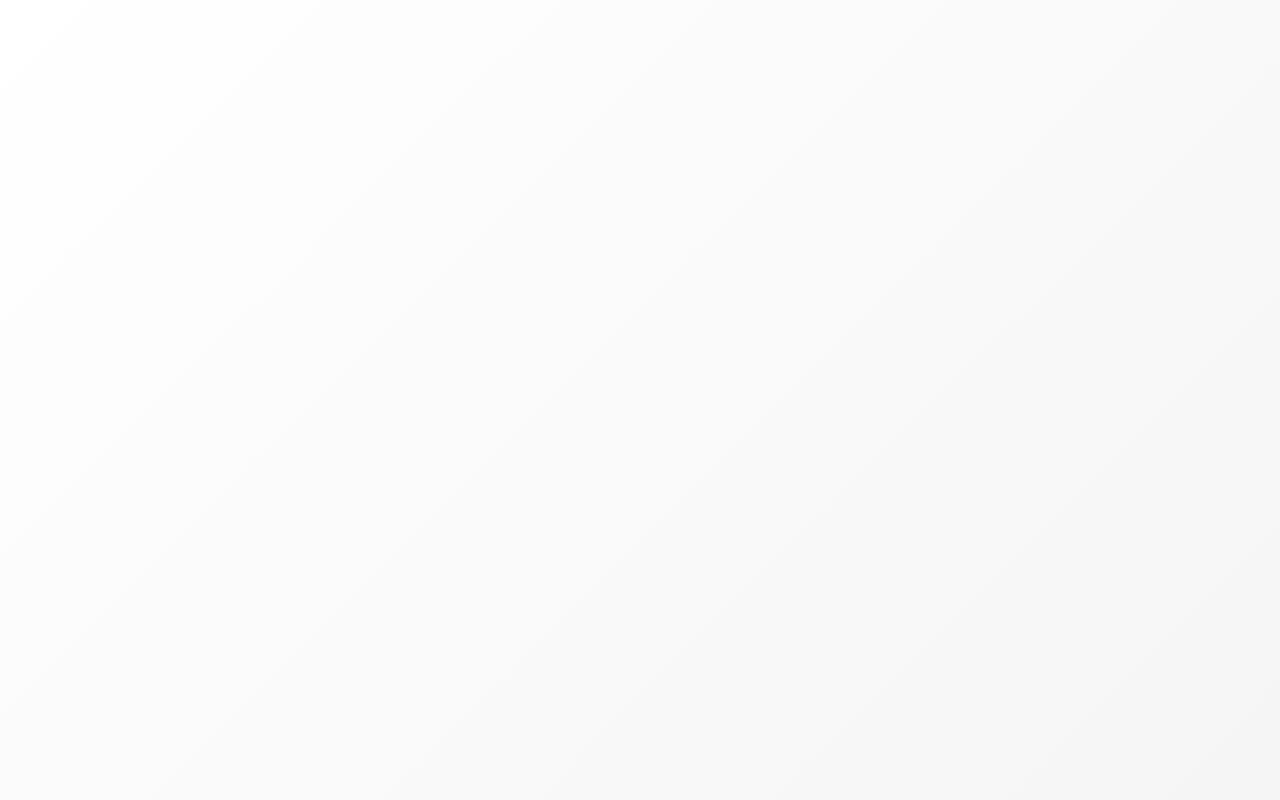
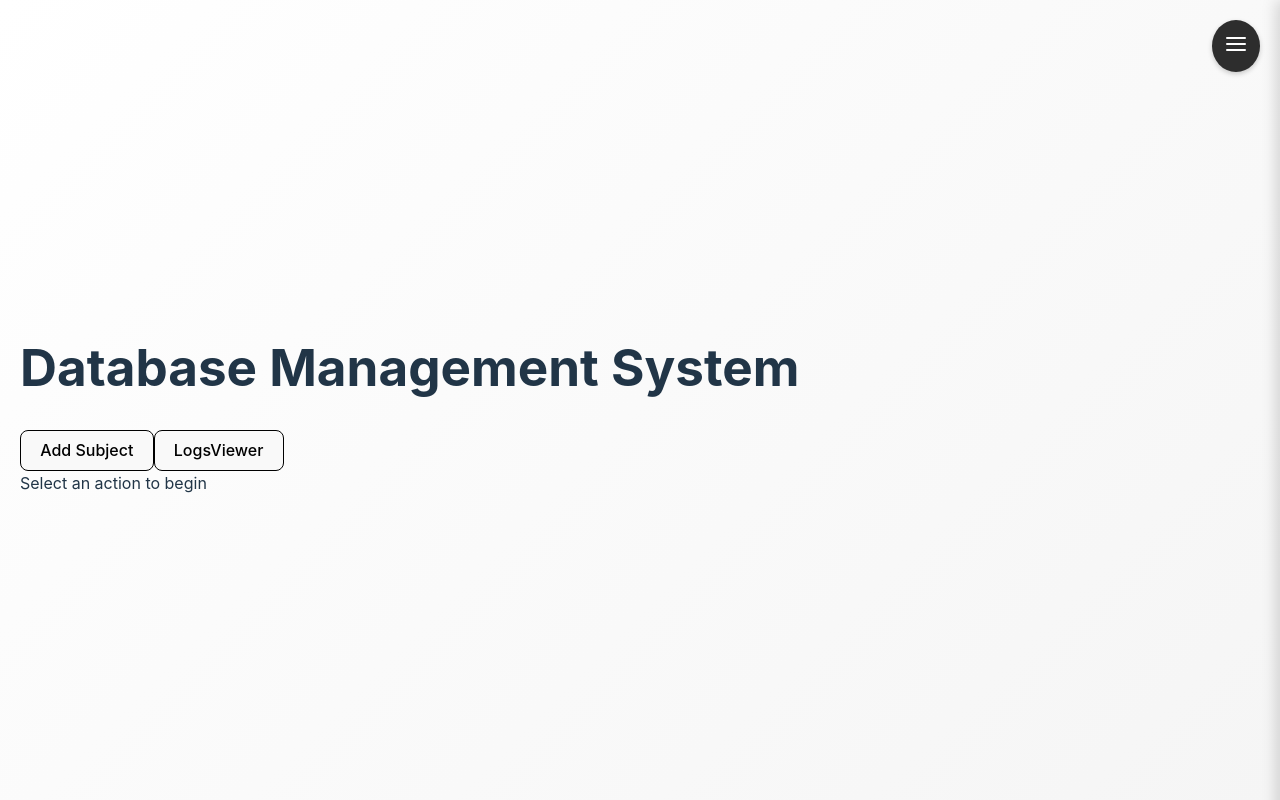
Before and after one commit to CowTheGreat/EQPMS, a React (Vite) app in the folder Frontend/: page /utilities in a window 1280 px wide. Before the commit this address had no page. Built offline with nearby package versions, Linux system fonts and the light colour scheme; sample sign-in values are in the browser's storage.

Commit message:
utilities partial done backup left

```diff
--- a/Frontend/src/App.jsx
+++ b/Frontend/src/App.jsx
@@ -15,6 +15,7 @@ import AccessQP from "./pages/AccessQP";
 import AdminSidebar from "../src/components/AdminSidebar/AdminSidebar";
 import DatabaseManager from "./pages/DatabaseManager";
 import UserManagement from "./pages/UserManagement";
+import Utilities from "./pages/Utilities";
 
 function ProtectedWithPasswordCheck({ allowedRole, children }) {
   const { user } = useAuth();
@@ -93,7 +94,7 @@ function App() {
             }
           />
           <Route
-            path="/edit-database"
+            path="/database-manager"
             element={
               <ProtectedWithPasswordCheck allowedRole="admin">
                 <AdminLayout>
@@ -112,26 +113,16 @@ function App() {
               </ProtectedWithPasswordCheck>
             }
           />
-          {/* <Route
-            path="/add-subject"
+          <Route
+            path="/utilities"
             element={
               <ProtectedWithPasswordCheck allowedRole="admin">
                 <AdminLayout>
-                  <AddSubjects />
+                  <Utilities />
                 </AdminLayout>
               </ProtectedWithPasswordCheck>
             }
           />
-          <Route
-            path="/delete-subject"
-            element={
-              <ProtectedWithPasswordCheck allowedRole="admin">
-                <AdminLayout>
-                  <DeleteSubject />
-                </AdminLayout>
-              </ProtectedWithPasswordCheck>
-            }
-          /> */}
           <Route path="/" element={<Navigate to="/login" replace />} />
         </Routes>
       </Router>
--- a/Frontend/src/components/AdminSidebar/AdminSidebar.jsx
+++ b/Frontend/src/components/AdminSidebar/AdminSidebar.jsx
@@ -107,7 +107,7 @@ const AdminSidebar = () => {
 
           <li>
             <NavLink
-              to="/edit-database"
+              to="/database-manager"
               className={({ isActive }) =>
                 [styles.navLink, isActive && styles.active]
                   .filter(Boolean)
@@ -117,6 +117,20 @@ const AdminSidebar = () => {
             >
               <FiSettings className={styles.icon} />
               <span className={styles.linkText}>Database Manager</span>
+            </NavLink>
+          </li>
+          <li>
+            <NavLink
+              to="/utilities"
+              className={({ isActive }) =>
+                [styles.navLink, isActive && styles.active]
+                  .filter(Boolean)
+                  .join(" ")
+              }
+              onClick={handleNavClick}
+            >
+              <FiSettings className={styles.icon} />
+              <span className={styles.linkText}>Utilities</span>
             </NavLink>
           </li>
         </ul>
--- /dev/null
+++ b/Frontend/src/pages/Utilities.jsx
@@ -0,0 +1,51 @@
+import React, { useState } from "react";
+import styles from "../page_styles/Utilities.module.css";
+import AddSubjects from "../components/AddSubjects/AddSubjects";
+import DeleteSubject from "../components/DeleteSubject/DeleteSubject";
+
+import BackupManager from "../components/BackupManager/BackupManager";
+import LogsViewer from "../components/LogsViewer/LogsViewer";
+
+const Utilities = () => {
+  const [selectedAction, setSelectedAction] = useState(null);
+
+  const renderComponent = () => {
+    switch (selectedAction) {
+      case "backup":
+        return <BackupManager />;
+      case "logs":
+        return <LogsViewer />;
+      default:
+        return (
+          <div className="text-center text-gray-500 mt-4">
+            Select an action to begin
+          </div>
+        );
+    }
+  };
+
+  return (
+    <div className={styles.userManagementContainer}>
+      <h1 className={styles.managementHeading}>Database Management System</h1>
+
+      <div className={styles.actionButtons}>
+        <button
+          onClick={() => setSelectedAction("backup")}
+          className={`${styles.actionButton} ${styles.addButton}`}
+        >
+          Add Subject
+        </button>
+        <button
+          onClick={() => setSelectedAction("logs")}
+          className={`${styles.actionButton} ${styles.deleteButton}`}
+        >
+          LogsViewer
+        </button>
+      </div>
+
+      <div className={styles.cardContainer}>{renderComponent()}</div>
+    </div>
+  );
+};
+
+export default Utilities;
```
Also changed, not shown: Frontend/src/page_styles/Utilities.module.css (added).
